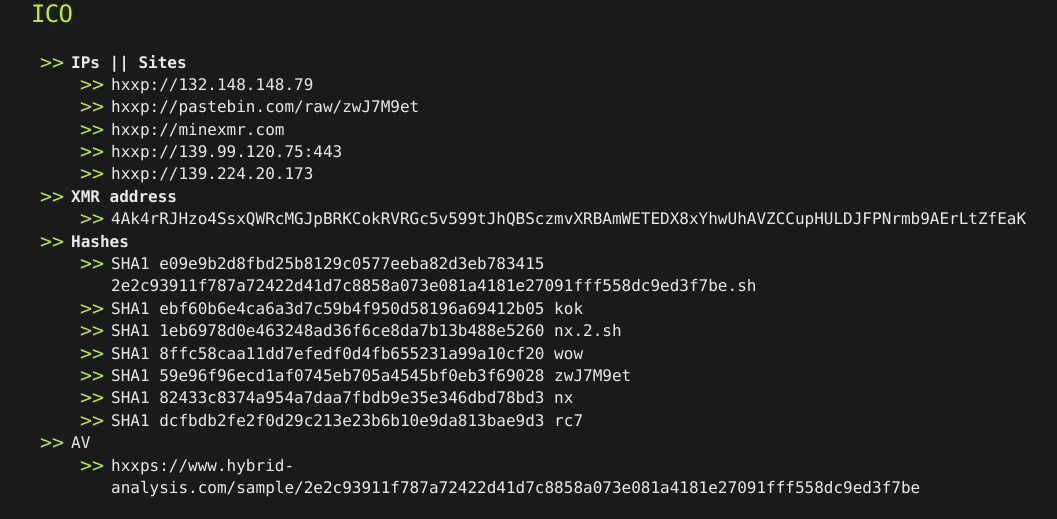
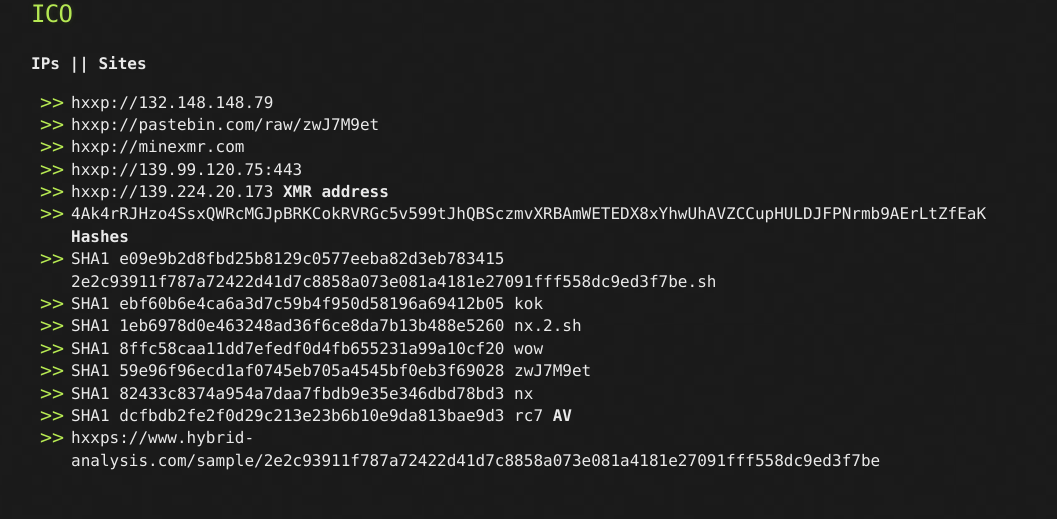
Before and after one commit to Michael-Meade/MinerFind, a Jekyll site: the page built from index.md, in a window 1280 px wide. Shown: the part 2868-3387 px from the top of the page, without its empty margins (109-1166 px from the left). Built offline with Jekyll 4.4.1, drawn with Linux system fonts in a browser that asks for light colours; our own code applies the rules of GitHub Pages for plain Markdown files; after the commit the page ends 3360 px from its top, so only the background shows below that.

````diff
--- a/index.md
+++ b/index.md
@@ -42,15 +42,15 @@ The website ```https://www.xmrhunter.com/``` is a handy site that scrapes a bunc
 
 
 ## ICO
-- <b>IPs || Sites</b>
+<b>IPs || Sites</b>
   - hxxp://132.148.148.79
   - hxxp://pastebin.com/raw/zwJ7M9et
   - hxxp://minexmr.com
   - hxxp://139.99.120.75:443
   - hxxp://139.224.20.173
-- <b>XMR address</b>
+<b>XMR address</b>
   - 4Ak4rRJHzo4SsxQWRcMGJpBRKCokRVRGc5v599tJhQBSczmvXRBAmWETEDX8xYhwUhAVZCCupHULDJFPNrmb9AErLtZfEaK
-- <b>Hashes</b>
+<b>Hashes</b>
   - SHA1 e09e9b2d8fbd25b8129c0577eeba82d3eb783415 2e2c93911f787a72422d41d7c8858a073e081a4181e27091fff558dc9ed3f7be.sh
   - SHA1 ebf60b6e4ca6a3d7c59b4f950d58196a69412b05 kok
   - SHA1 1eb6978d0e463248ad36f6ce8da7b13b488e5260 nx.2.sh
@@ -58,6 +58,5 @@ The website ```https://www.xmrhunter.com/``` is a handy site that scrapes a bunc
   - SHA1 59e96f96ecd1af0745eb705a4545bf0eb3f69028 zwJ7M9et
   - SHA1 82433c8374a954a7daa7fbdb9e35e346dbd78bd3 nx
   - SHA1 dcfbdb2fe2f0d29c213e23b6b10e9da813bae9d3 rc7
-
-- AV
+<b>AV</b>
   - hxxps://www.hybrid-analysis.com/sample/2e2c93911f787a72422d41d7c8858a073e081a4181e27091fff558dc9ed3f7be
````
